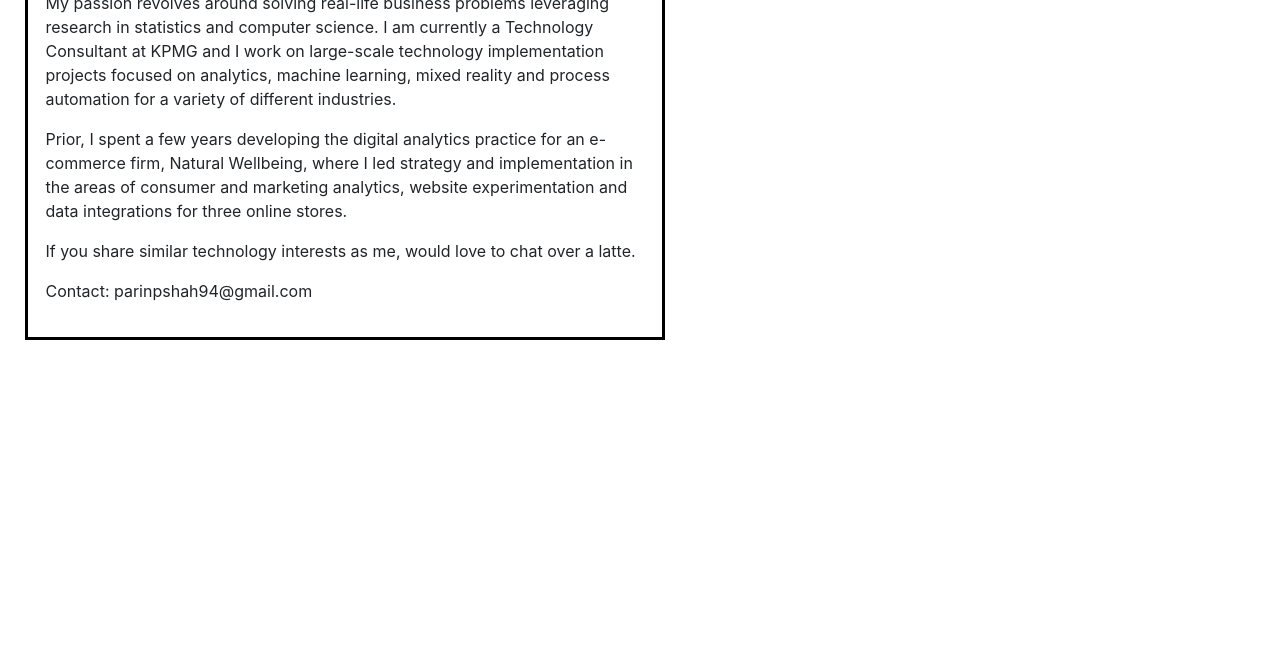
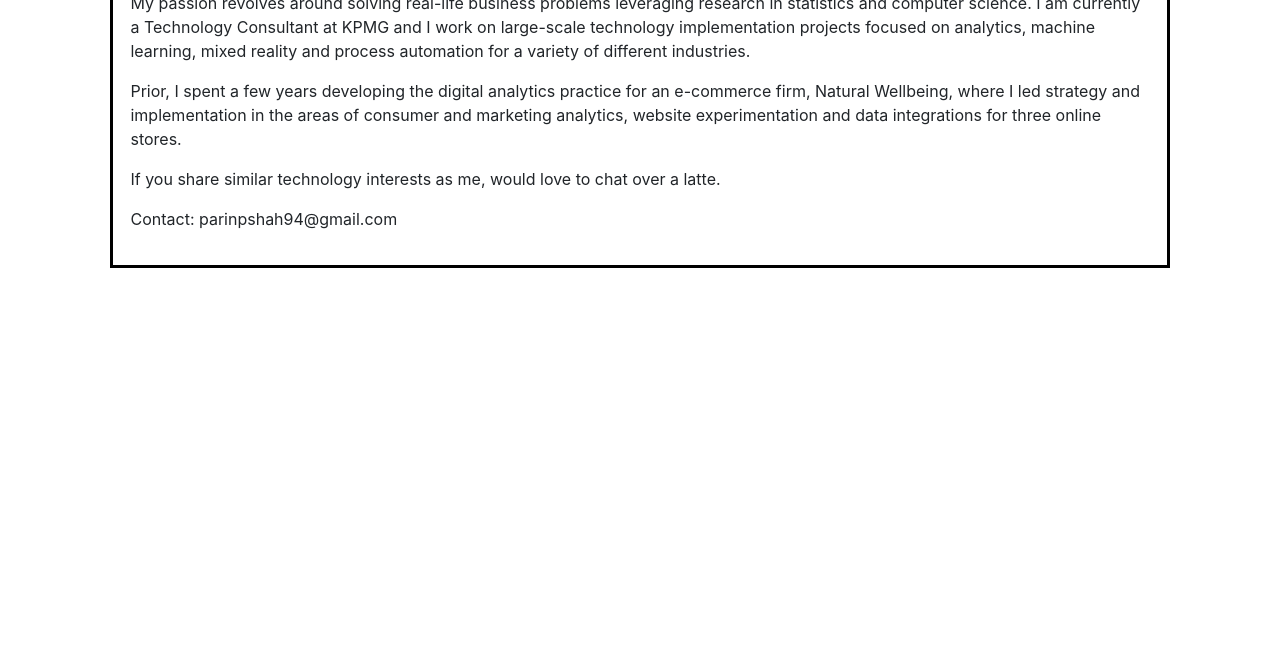
Before and after one commit to parinpshah94/parinpshah94.github.io, a plain HTML site: page index.html in a window 1280 px wide. Shown: the part 142-800 px from the top of the page. Drawn offline with nearby package versions, Linux system fonts and the light colour scheme.

Commit message:
container

```diff
--- a/index.html
+++ b/index.html
@@ -10,7 +10,8 @@
     <link rel="stylesheet" href="https://maxcdn.bootstrapcdn.com/bootstrap/4.0.0-beta/css/bootstrap.min.css" integrity="sha384-/Y6pD6FV/Vv2HJnA6t+vslU6fwYXjCFtcEpHbNJ0lyAFsXTsjBbfaDjzALeQsN6M" crossorigin="anonymous">
   </head>
   <body>
-    <div class="col-md-6" style="border:3px solid black;margin-left:25px;margin-top:25px;margin-right:25px;margin-bottom:25px;padding:2ex;">
+    <div class="container">
+      <div style="border:3px solid black;margin-left:25px;margin-top:25px;margin-right:25px;margin-bottom:25px;padding:2ex;">
       <header>
         <h1 style="margin-bottom: 0px;">Parin Shah</h1>
         <h3 style="margin-top: 5px;">Vancouver, BC</h3>
@@ -26,6 +27,7 @@
         <p>Contact: parinpshah94@gmail.com</p>
       </footer>
       </div>
+    </div>
     <script src="https://code.jquery.com/jquery-3.2.1.slim.min.js" integrity="sha384-KJ3o2DKtIkvYIK3UENzmM7KCkRr/rE9/Qpg6aAZGJwFDMVNA/GpGFF93hXpG5KkN" crossorigin="anonymous"></script>
     <script src="https://cdnjs.cloudflare.com/ajax/libs/popper.js/1.11.0/umd/popper.min.js" integrity="sha384-b/U6ypiBEHpOf/4+1nzFpr53nxSS+GLCkfwBdFNTxtclqqenISfwAzpKaMNFNmj4" crossorigin="anonymous"></script>
     <script src="https://maxcdn.bootstrapcdn.com/bootstrap/4.0.0-beta/js/bootstrap.min.js" integrity="sha384-h0AbiXch4ZDo7tp9hKZ4TsHbi047NrKGLO3SEJAg45jXxnGIfYzk4Si90RDIqNm1" crossorigin="anonymous"></script>
```
